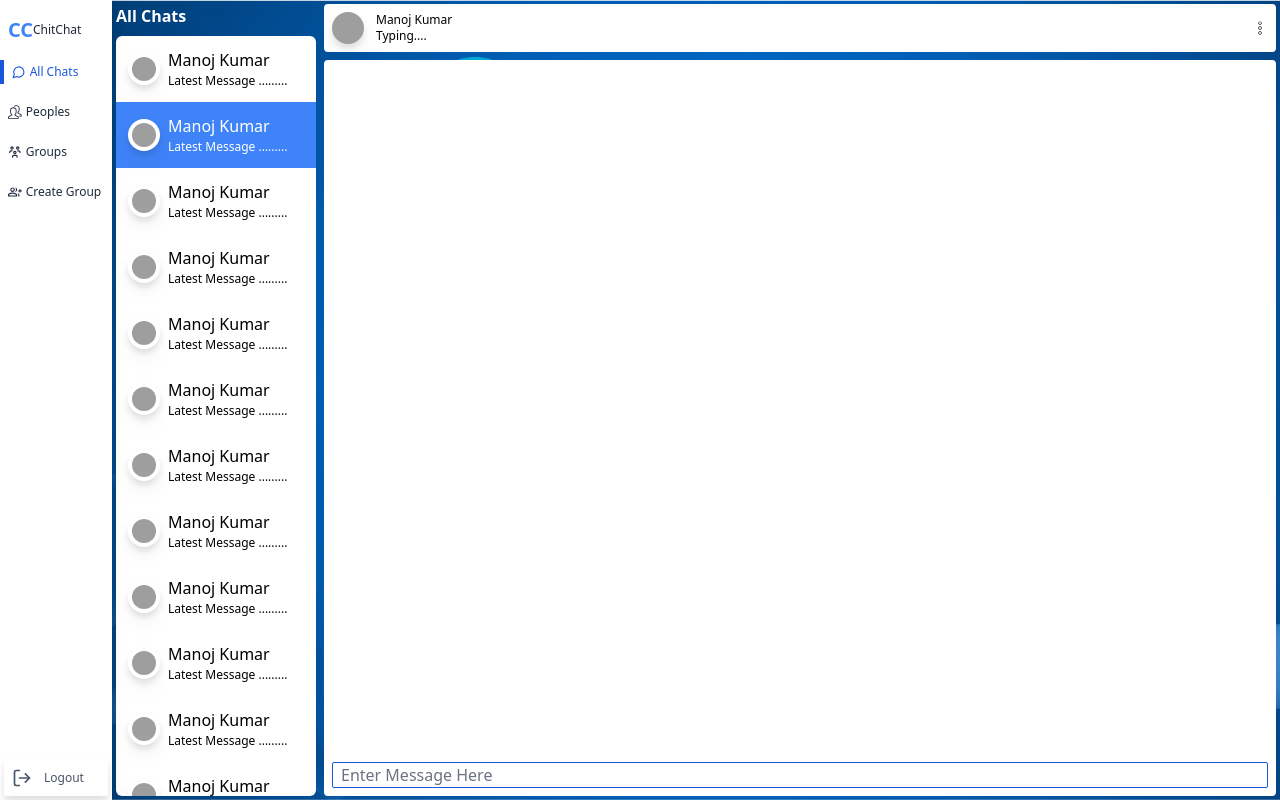
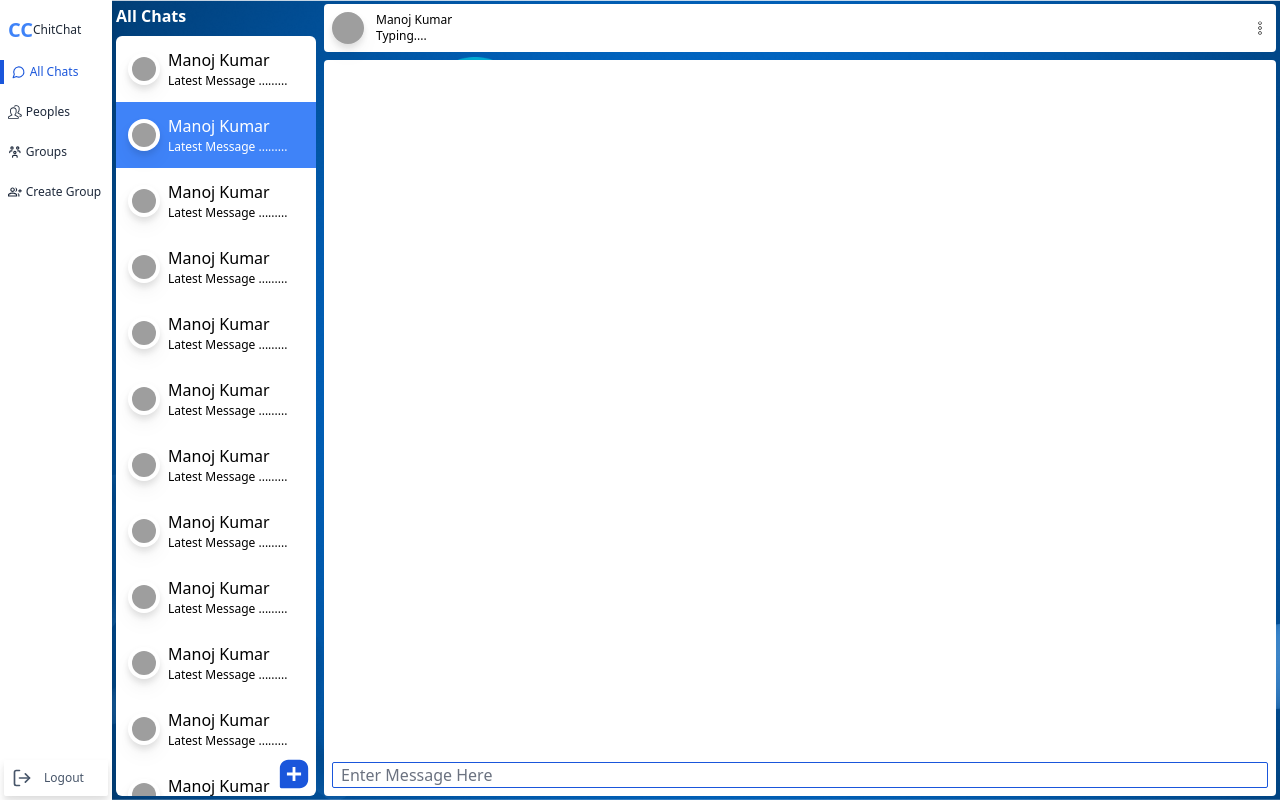
Before and after one commit to manojmksmanu/ChitChatNewfrontend, a React (Vite) app: page /home in a window 1280 px wide. Built offline with nearby package versions, Linux system fonts and the light colour scheme; grey boxes are pictures that could not be loaded.

Commit message:
created add user section

```diff
--- a/src/components/AllChats/AllChats.jsx
+++ b/src/components/AllChats/AllChats.jsx
@@ -3,7 +3,7 @@ import ChatsAvtar from "../SmallComponents/ChatsAvtar";
 
 const AllChats = () => {
   return (
-    <div className="h-full p-1 flex flex-col custom_scroll_bar w-52">
+    <div className="h-full p-1 flex flex-col custom_scroll_bar w-52 relative">
       <div className="font-semibold text-white mb-2">All Chats</div>
       {/* Chats */}
       <div className="flex-grow bg-white overflow-x-hidden overflow-auto rounded-md">
--- /dev/null
+++ b/src/components/FindChats/FindChats.jsx
@@ -0,0 +1,29 @@
+import React from "react";
+import FindUserAvtar from "../SmallComponents/FindUserAvtar";
+import { CiSearch } from "react-icons/ci";
+
+const FindChats = () => {
+  return (
+    <div className="h-full p-1 flex flex-col custom_scroll_bar w-52 ">
+      <div className="font-semibold text-white mb-2">Add Users</div>
+
+      <div className="w-full mb-2 relative flex items-center">
+        <CiSearch className="absolute ml-1 text-slate-500" />
+        <input
+          className="w-full rounded-md placeholder:text-xs flex  pl-6 pb-1 focus:no-underline focus:border-none"
+          placeholder="Search Users"
+        />
+      </div>
+
+      {/* Chats */}
+      <div className="flex-grow bg-white overflow-x-hidden overflow-auto rounded-md">
+        <div className="flex flex-col ">
+          <FindUserAvtar />
+        </div>
+      </div>
+      {/* Chats Ends */}
+    </div>
+  );
+};
+
+export default FindChats;
--- /dev/null
+++ b/src/components/SmallComponents/FindUserAvtar.jsx
@@ -0,0 +1,23 @@
+import React from 'react'
+
+const FindUserAvtar = () => {
+  return (
+    <div
+      className={`flex md:w-full items-center gap-2 cursor-pointer md:p-3 relative `}
+    >
+      <img
+        className="w-8 h-8 rounded-full bg-white drop-shadow-lg p-1"
+        src="https://encrypted-tbn0.gstatic.com/images?q=tbn:ANd9GcT8AJM9wkP__z2M-hovSAWcTb_9XJ6smy3NKw&s"
+      />
+      <div className="flex flex-col ">
+        <div className=" text-[16px] flex items-center justify-between">
+          Manoj Kumar
+          {/* <span className="text-[12px] ">9:00</span> */}
+        </div>
+        <div className="text-[12px] font-light"> manoj@gmail.com</div>
+      </div>
+    </div>
+  );
+}
+
+export default FindUserAvtar
--- a/src/pages/Home.jsx
+++ b/src/pages/Home.jsx
@@ -1,17 +1,34 @@
-import React from "react";
+import React, { useState } from "react";
 import Sidebar from "../components/SideNavbar/SideNavbar";
 import AllChats from "../components/AllChats/AllChats";
 import MessageSection from "../components/MessageSection/MessageSection";
+import { BiSolidMessageSquareAdd } from "react-icons/bi";
+import FindChats from "../components/FindChats/FindChats";
+import { motion } from "framer-motion";
 
 const Home = () => {
+  const [toggleFindChats, setToggleFindChats] = useState(false);
+  const toggleChats = () => {
+    setToggleFindChats(!toggleFindChats);
+  };
   return (
     <div className="flex h-screen overflow-hidden ">
       <Sidebar />
-      <div>
-        <AllChats />
+      {/* ---All chats --  */}
+      <div className="relative">
+        <motion.span
+          onClick={() => toggleChats()}
+          whileHover={{ scale: 0.98 }}
+          whileTap={{ scale: 0.94 }}
+        >
+          <BiSolidMessageSquareAdd className="cursor-pointer text-blue-700 border text-4xl border-white absolute z-20 bottom-2 right-2" />
+        </motion.span>
+
+        {!toggleFindChats ? <AllChats /> : <FindChats />}
       </div>
+      {/* ---All chats Ends --  */}
       <div className="flex-grow p-1">
-        <MessageSection/>
+        <MessageSection />
       </div>
     </div>
   );
```
